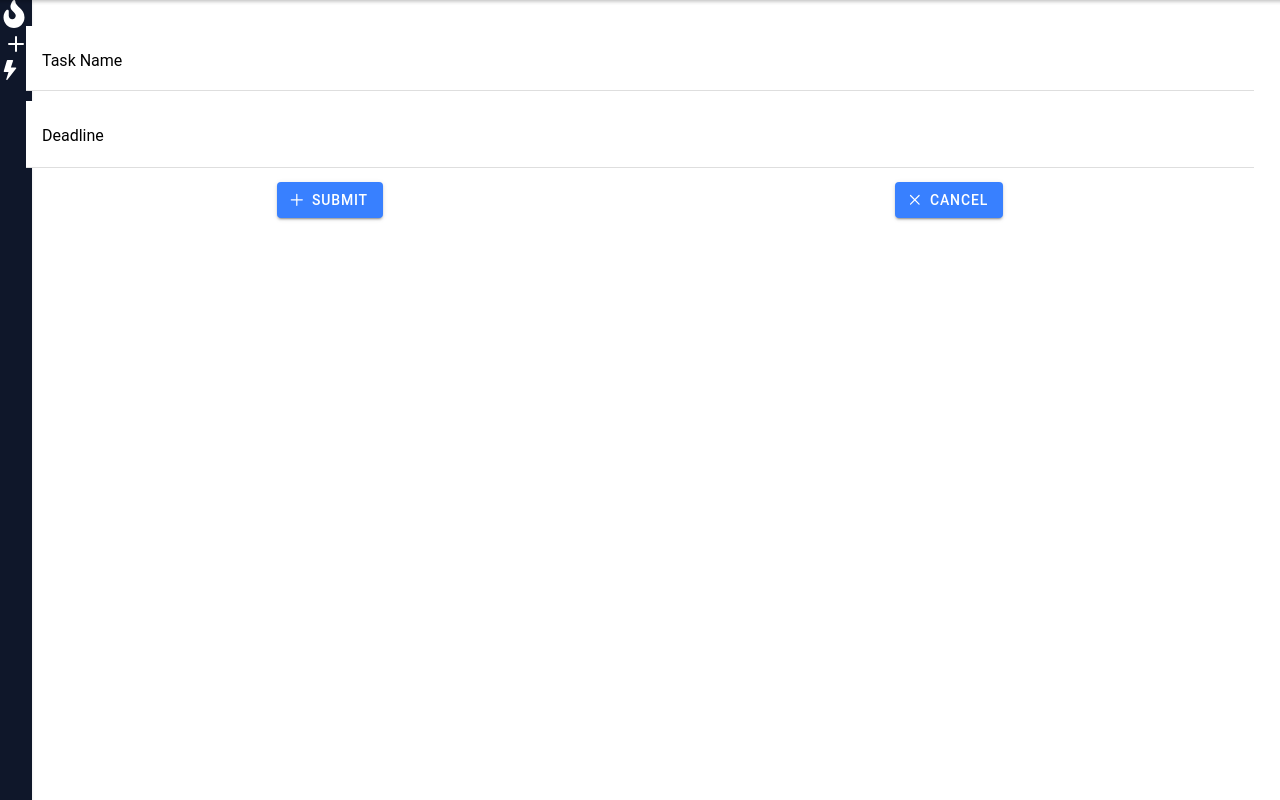
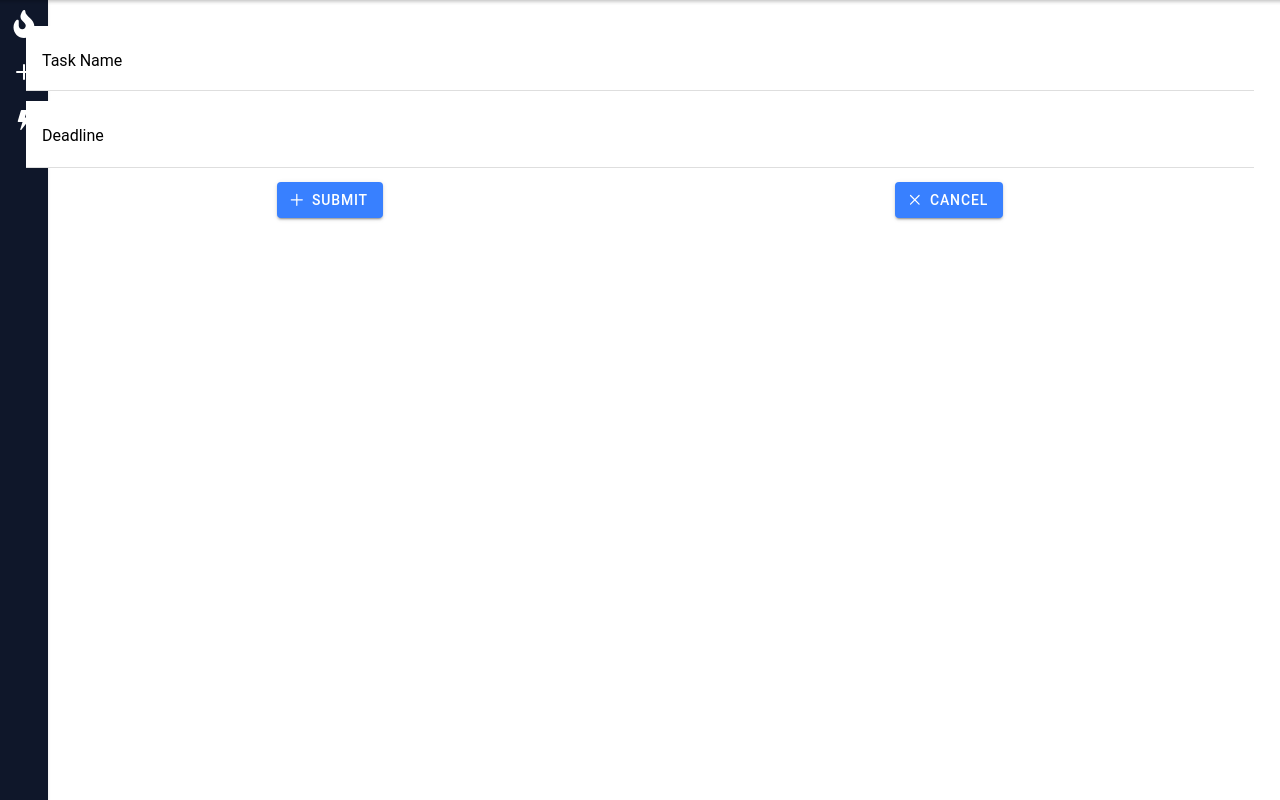
Before and after one commit to L42ARO/project_keating, a React (Create React App) app in the folder frontend/: page / in a window 1280 px wide. Built offline with nearby package versions, Linux system fonts and the light colour scheme.

Commit message:
cont custom css with tailwind

```diff
--- a/frontend/src/theme/tailwind.css
+++ b/frontend/src/theme/tailwind.css
@@ -3,5 +3,9 @@
 @tailwind utilities;
 
 @layer components {
+    .sidebar-icon{
+        @apply relative flex items-center justify-center
+                h-12 w-12;
 
+    }
 }
```
